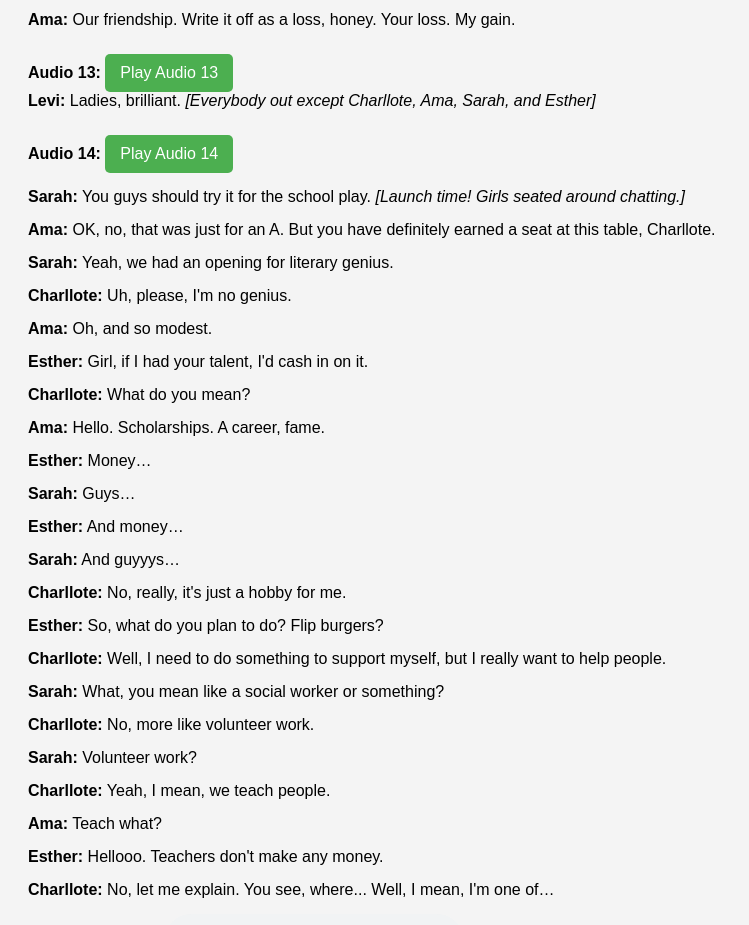
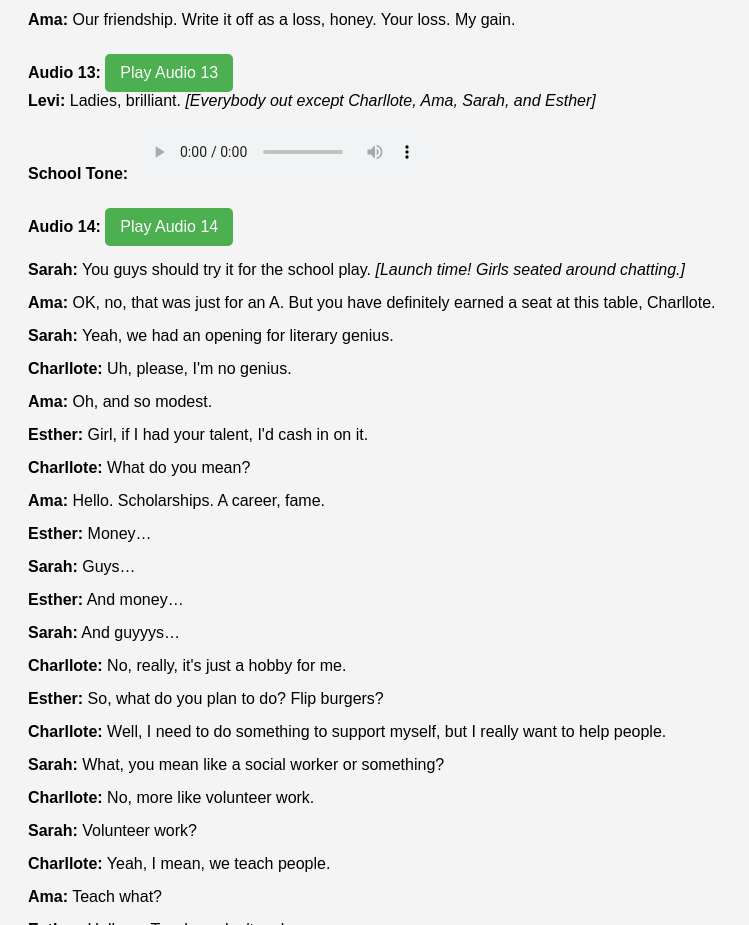
Before and after one commit to vin-doh/dinahdrama, a plain HTML site: page index.html in a window 1280 px wide. Shown: the part 4480-5405 px from the top of the page, without its empty margins (0-749 px from the left). Drawn offline with Linux system fonts and the light colour scheme.

Commit message:
drama modified

```diff
--- a/index.html
+++ b/index.html
@@ -462,6 +462,11 @@
 </div>
 
 <div class="dialogue">
+    <strong>School Tone:</strong>
+    <!-- Visible audio player -->
+    <audio id="audz" src="audio/audz.aac" preload="auto" controls></audio>
+</div>
+<div class="dialogue">
     <strong>Audio 14:</strong> <button class="audio-button" data-audio="aud14">Play Audio 14</button>
 </div>
 
```
